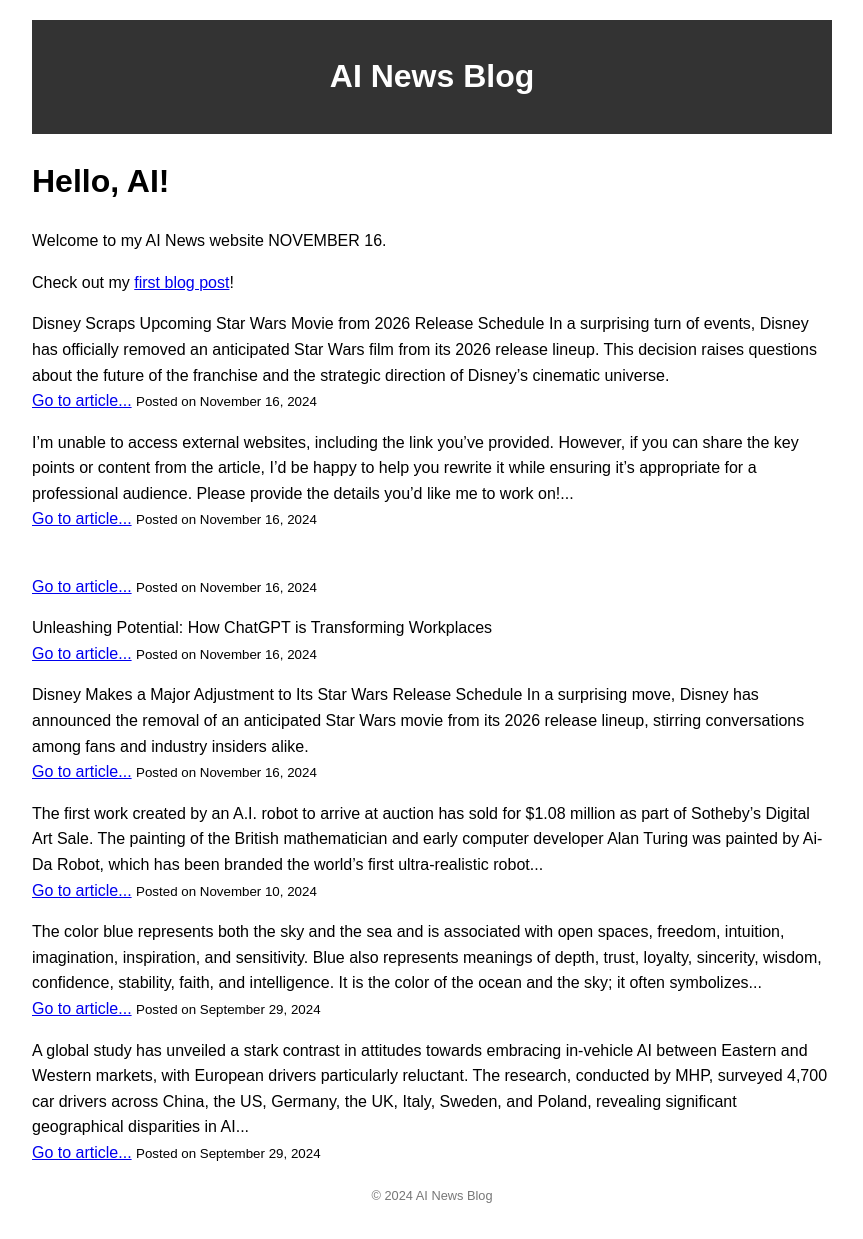
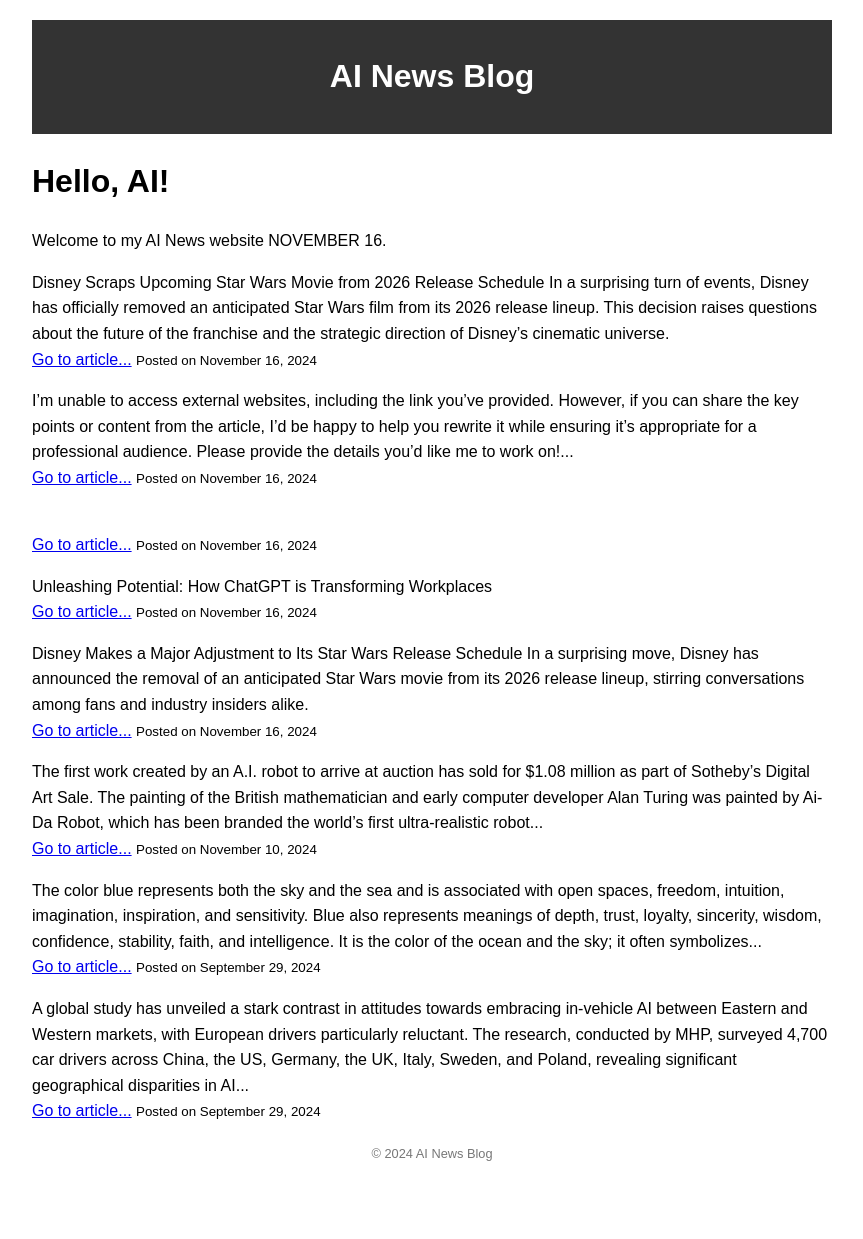
Before and after one commit to aiassistantnews/aiassistantnews.github.io, a Jekyll site: the page built from index.md, in a window 1280 px wide. Shown: the whole page, without its empty margins (208-1071 px from the left). Built offline with Jekyll 4.4.1, drawn with Linux system fonts in a browser that asks for light colours; after the commit the page ends 1197 px from its top, so only the background shows below that.

Commit message:
Remove First Post text

```diff
--- a/index.md
+++ b/index.md
@@ -6,8 +6,7 @@ title: Daily AI News
 # Hello, AI!
 
 Welcome to my AI News website NOVEMBER 16.
-
-Check out my [first blog post](./_posts/2024-09-29-and-so-it-begins.md)!
+<!-- Check out my [first blog post](./_posts/2024-09-29-and-so-it-begins.md)! -->
 
 {% for post in site.posts %}
 <p>
```
